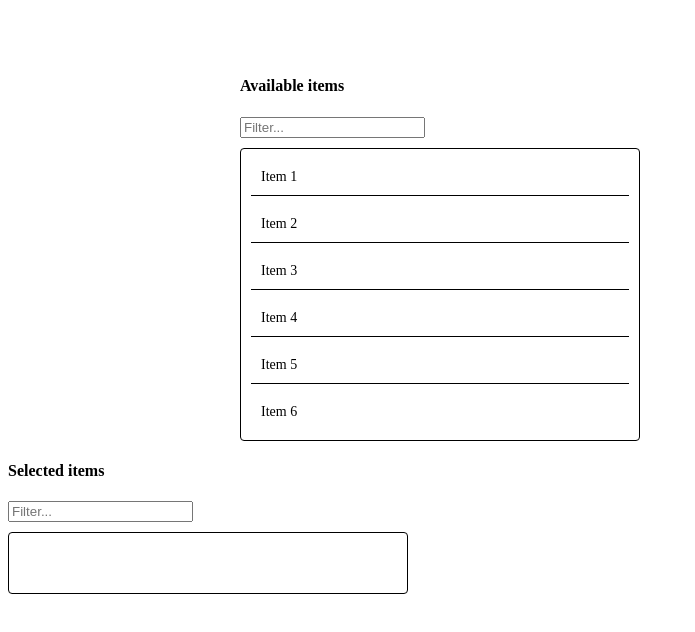
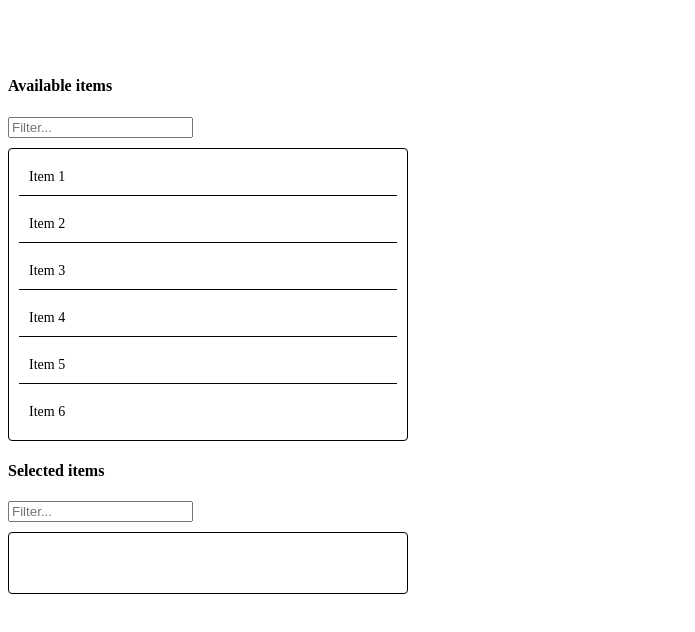
Before and after one commit to OwenLin-lwc/angular-drag-drop-dual-list, an Angular app: page / in a window 1280 px wide. Shown: the top 632 px of the page, without its empty margins (0-695 px from the left). Built offline with nearby package versions, Linux system fonts and the light colour scheme.

Commit message:
1 file modified

```diff
--- a/src/app/drag-drop-dual-list/drag-drop-dual-list.component.css
+++ b/src/app/drag-drop-dual-list/drag-drop-dual-list.component.css
@@ -56,13 +56,6 @@
   }
   .dualListLeft, .dualListRight {
     display: flex;
-    max-width: 50%;
-  }
-  .dualListLeft {
-    justify-content: flex-end;
-  }
-  .dualListRight {
-    justify-content: flex-start;
   }
   .drag-drop-box {
     padding: 10px;
```
